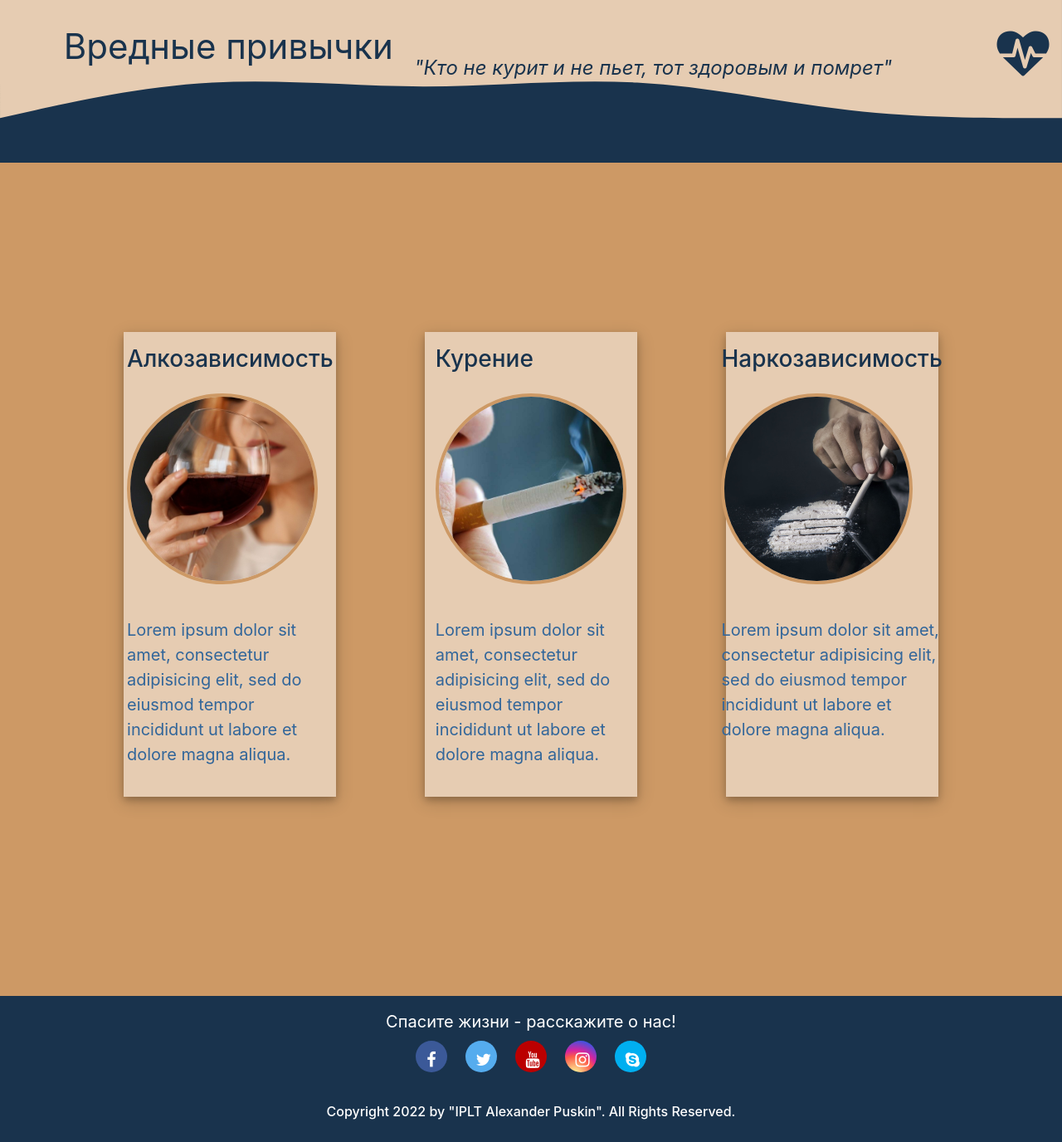
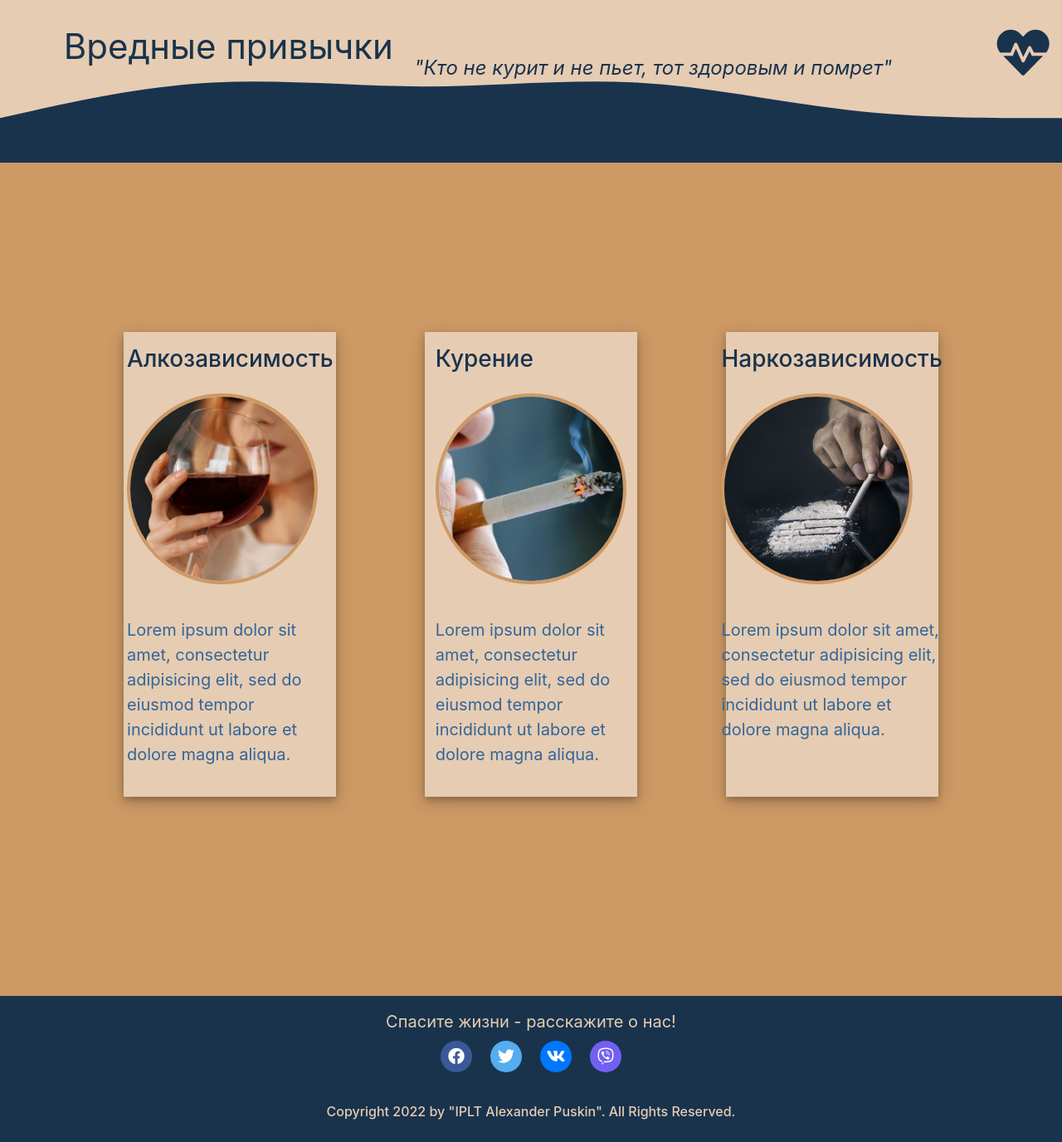
Before and after one commit to Igor416/Healt-Promotion-Site, a Django app: page / in a window 1280 px wide. Shown: the whole page at 83% size. Run offline with Django 3.2, Linux system fonts and the light colour scheme; some libraries are stand-ins or nearby versions.

Commit message:
added share function

```diff
--- a/frontend/static/css/credencials.css
+++ b/frontend/static/css/credencials.css
@@ -2,7 +2,7 @@
   padding: 2vh 10vw 0;
   width: 100vw;
   height: 22vh;
-  color: white;
+  color: var(--second);
   text-align: center;
   background-color: var(--prime);
 }
@@ -11,8 +11,10 @@
   font-size: 20px;
 }
 
-#credencials .fa {
-  padding: 1vw 1vw;
+#credencials .fab {
+  display: inline-flex;
+  justify-content: center;
+  align-items: center;
   width: 3vw;
   height: 3vw;
   text-align: center;
@@ -23,7 +25,7 @@
   margin: 1vh 1vh;
 }
 
-#credencials .fa:hover {
+#credencials .fab:hover {
   cursor: pointer;
   text-decoration: none;
   opacity: 0.7;
@@ -38,14 +40,10 @@
   background: #55ACEE;
 }
 
-.fa-youtube {
-  background: #bb0000;
+.fa-vk {
+  background: #0077FF;
 }
 
-.fa-instagram {
-  background: radial-gradient(circle at 30% 107%, #fdf497 0%, #fdf497 5%, #fd5949 45%,#d6249f 60%,#285AEB 90%);
+.fa-viber {
+  background: #7360f2;
 }
-
-.fa-skype {
-  background: #00aff0;
-}
--- a/frontend/static/js/main.js
+++ b/frontend/static/js/main.js
@@ -1,5 +1,4 @@
 let links = document.getElementById("links")
-
 
 function display(i) {
     if (i === links.children.length) return
--- a/frontend/templates/layout.html
+++ b/frontend/templates/layout.html
@@ -8,14 +8,14 @@
     <script src="https://code.jquery.com/jquery-3.4.1.slim.min.js" integrity="sha384-J6qa4849blE2+poT4WnyKhv5vZF5SrPo0iEjwBvKU7imGFAV0wwj1yYfoRSJoZ+n" crossorigin="anonymous"></script>
     <script src="https://cdn.jsdelivr.net/npm/popper.js@1.16.0/dist/umd/popper.min.js" integrity="sha384-Q6E9RHvbIyZFJoft+2mJbHaEWldlvI9IOYy5n3zV9zzTtmI3UksdQRVvoxMfooAo" crossorigin="anonymous"></script>
     <script src="https://cdn.jsdelivr.net/npm/bootstrap@4.4.1/dist/js/bootstrap.min.js" integrity="sha384-wfSDF2E50Y2D1uUdj0O3uMBJnjuUD4Ih7YwaYd1iqfktj0Uod8GCExl3Og8ifwB6" crossorigin="anonymous"></script>
-    <link rel="stylesheet" href="https://cdnjs.cloudflare.com/ajax/libs/font-awesome/4.7.0/css/font-awesome.min.css">
+    <link rel="stylesheet" href="https://pro.fontawesome.com/releases/v5.10.0/css/all.css" integrity="sha384-AYmEC3Yw5cVb3ZcuHtOA93w35dYTsvhLPVnYs9eStHfGJvOvKxVfELGroGkvsg+p" crossorigin="anonymous" />
     <link rel="stylesheet" href="{% static 'css/global.css' %}">
     <link rel="stylesheet" href="{% static 'css/header.css' %}">
     <link rel="stylesheet" href="{% static 'css/links.css' %}">
     <link rel="stylesheet" href="{% static 'css/credencials.css' %}">
+    <!--<link rel="icon" type="image/x-icon" href="favicon.ico">-->
     <title>{{ title }}</title>
   </head>
-  <body>
   <body onLoad="display(0)">
     <header>
       <div id="svg_header_wave">
@@ -45,11 +45,18 @@
     <div id="credencials">
       <span>Спасите жизни - расскажите о нас!<span>
       <br>
-      <span class="fa fa-facebook"></span>
-      <span href="#" class="fa fa-twitter"></span>
-      <span href="#" class="fa fa-youtube"></span>
-      <span href="#" class="fa fa-instagram"></span>
-      <span href="#" class="fa fa-skype"></span>
+      <a target="_blank" href="https://www.facebook.com/sharer/sharer.php?u=https%3A%2F%2Fdevelopers.facebook.com%2Fdocs%2Fplugins%2F&amp;src=sdkpreparse">
+        <span class="fab fa-facebook"></span>
+      </a>
+      <a target="_blank" href="https://twitter.com/share?ref_src=twsrc%5Etfw" data-show-count="false">
+        <span class="fab fa-twitter"></span>
+      </a>
+      <a href="https://vk.com/share.php?url={{ host }}" target="_blank">
+        <span class="fab fa-vk"></span>
+      </a>
+      <a href="viber://forward?text=Check this out: {{ HOST }}" target="_blank">
+        <span class="fab fa-viber"></span>
+      </a>
       <br>
       <br>
       <h6>Copyright 2022 by "IPLT Alexander Puskin". All Rights Reserved.</h6>
--- a/frontend/views.py
+++ b/frontend/views.py
@@ -1,9 +1,11 @@
+from health.settings import HOST
 from django.shortcuts import render
 
 # Create your views here.
 def home(request):
     context = {
         'home': True,
+        'host': HOST,
         'title': 'Главная'
     }
     return render(request, 'home.html', context=context)
@@ -11,6 +13,7 @@ def home(request):
 def alcohol(request):
     context = {
         'home': False,
+        'host': HOST,
         'title': 'Алкозависимость'
     }
     return render(request, 'alcohol.html', context=context)
@@ -18,6 +21,7 @@ def alcohol(request):
 def smoking(request):
     context = {
         'home': False,
+        'host': HOST,
         'title': 'Курение'
     }
     return render(request, 'smoking.html', context=context)
@@ -25,6 +29,7 @@ def smoking(request):
 def drugs(request):
     context = {
         'home': False,
+        'host': HOST,
         'title': 'Наркозависимость'
     }
     return render(request, 'drugs.html', context=context)
```
